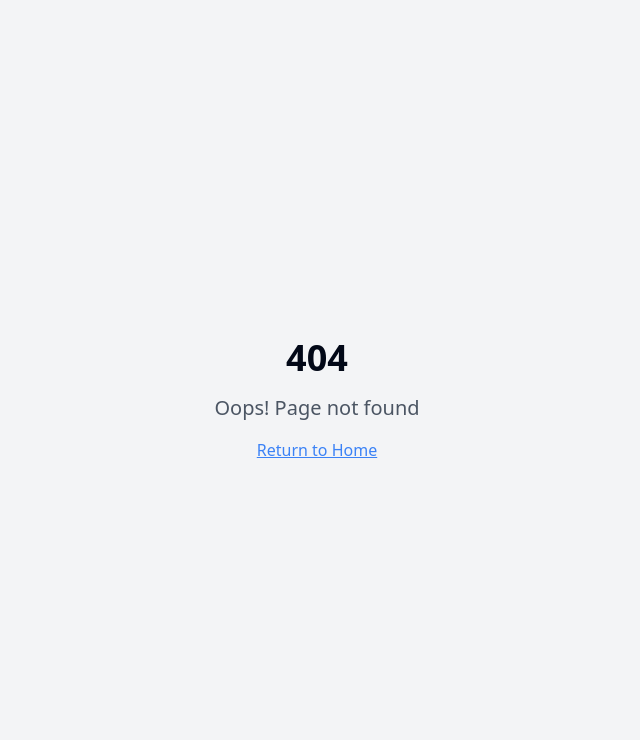
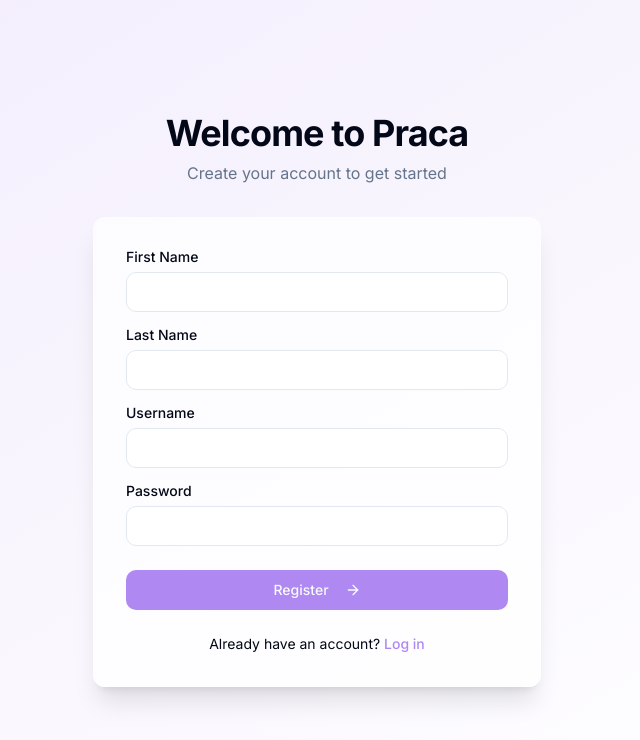
Before and after one commit to apracadev/community-portal, a React (Vite) app: page /register in a window 1280 px wide. Before the commit this address had no page. Shown: the top 740 px of the page, without its empty margins (323-963 px from the left). Built offline with nearby package versions, Linux system fonts and the light colour scheme.

Commit message:
Implement Praca user auth
This commit introduces basic user registration and login functionality for the Praca community platform.  The implementation includes registration and login forms, secure user data storage, and redirects upon successful login.

```diff
--- a/src/App.tsx
+++ b/src/App.tsx
@@ -1,10 +1,12 @@
+
+import { BrowserRouter, Routes, Route, Navigate } from "react-router-dom";
 import { Toaster } from "@/components/ui/toaster";
 import { Toaster as Sonner } from "@/components/ui/sonner";
 import { TooltipProvider } from "@/components/ui/tooltip";
 import { QueryClient, QueryClientProvider } from "@tanstack/react-query";
-import { BrowserRouter, Routes, Route } from "react-router-dom";
-import Index from "./pages/Index";
-import NotFound from "./pages/NotFound";
+import Register from "./pages/Register";
+import Login from "./pages/Login";
+import Home from "./pages/Home";
 
 const queryClient = new QueryClient();
 
@@ -15,9 +17,10 @@ const App = () => (
       <Sonner />
       <BrowserRouter>
         <Routes>
-          <Route path="/" element={<Index />} />
-          {/* ADD ALL CUSTOM ROUTES ABOVE THE CATCH-ALL "*" ROUTE */}
-          <Route path="*" element={<NotFound />} />
+          <Route path="/register" element={<Register />} />
+          <Route path="/login" element={<Login />} />
+          <Route path="/home" element={<Home />} />
+          <Route path="/" element={<Navigate to="/register" replace />} />
         </Routes>
       </BrowserRouter>
     </TooltipProvider>
--- a/src/index.css
+++ b/src/index.css
@@ -1,3 +1,6 @@
+
+@import url('https://fonts.googleapis.com/css2?family=Inter:wght@300;400;500;600;700&display=swap');
+
 @tailwind base;
 @tailwind components;
 @tailwind utilities;
@@ -6,96 +9,75 @@
   :root {
     --background: 0 0% 100%;
     --foreground: 222.2 84% 4.9%;
-
     --card: 0 0% 100%;
     --card-foreground: 222.2 84% 4.9%;
-
     --popover: 0 0% 100%;
     --popover-foreground: 222.2 84% 4.9%;
-
-    --primary: 222.2 47.4% 11.2%;
+    --primary: 262 80% 74%;
     --primary-foreground: 210 40% 98%;
-
     --secondary: 210 40% 96.1%;
     --secondary-foreground: 222.2 47.4% 11.2%;
-
     --muted: 210 40% 96.1%;
     --muted-foreground: 215.4 16.3% 46.9%;
-
-    --accent: 210 40% 96.1%;
+    --accent: 262 80% 96%;
     --accent-foreground: 222.2 47.4% 11.2%;
-
     --destructive: 0 84.2% 60.2%;
     --destructive-foreground: 210 40% 98%;
-
     --border: 214.3 31.8% 91.4%;
     --input: 214.3 31.8% 91.4%;
-    --ring: 222.2 84% 4.9%;
-
-    --radius: 0.5rem;
-
-    --sidebar-background: 0 0% 98%;
-
-    --sidebar-foreground: 240 5.3% 26.1%;
-
-    --sidebar-primary: 240 5.9% 10%;
-
-    --sidebar-primary-foreground: 0 0% 98%;
-
-    --sidebar-accent: 240 4.8% 95.9%;
-
-    --sidebar-accent-foreground: 240 5.9% 10%;
-
-    --sidebar-border: 220 13% 91%;
-
-    --sidebar-ring: 217.2 91.2% 59.8%;
+    --ring: 262 80% 74%;
+    --radius: 0.75rem;
   }
 
-  .dark {
-    --background: 222.2 84% 4.9%;
-    --foreground: 210 40% 98%;
-
-    --card: 222.2 84% 4.9%;
-    --card-foreground: 210 40% 98%;
-
-    --popover: 222.2 84% 4.9%;
-    --popover-foreground: 210 40% 98%;
-
-    --primary: 210 40% 98%;
-    --primary-foreground: 222.2 47.4% 11.2%;
-
-    --secondary: 217.2 32.6% 17.5%;
-    --secondary-foreground: 210 40% 98%;
-
-    --muted: 217.2 32.6% 17.5%;
-    --muted-foreground: 215 20.2% 65.1%;
-
-    --accent: 217.2 32.6% 17.5%;
-    --accent-foreground: 210 40% 98%;
-
-    --destructive: 0 62.8% 30.6%;
-    --destructive-foreground: 210 40% 98%;
-
-    --border: 217.2 32.6% 17.5%;
-    --input: 217.2 32.6% 17.5%;
-    --ring: 212.7 26.8% 83.9%;
-    --sidebar-background: 240 5.9% 10%;
-    --sidebar-foreground: 240 4.8% 95.9%;
-    --sidebar-primary: 224.3 76.3% 48%;
-    --sidebar-primary-foreground: 0 0% 100%;
-    --sidebar-accent: 240 3.7% 15.9%;
-    --sidebar-accent-foreground: 240 4.8% 95.9%;
-    --sidebar-border: 240 3.7% 15.9%;
-    --sidebar-ring: 217.2 91.2% 59.8%;
-  }
-}
-
-@layer base {
   * {
     @apply border-border;
   }
 
   body {
-    @apply bg-background text-foreground;
+    @apply bg-background text-foreground antialiased;
+    font-feature-settings: "ss01", "ss02", "cv01", "cv02", "cv03";
+    font-family: 'Inter', sans-serif;
+  }
+
+  input:-webkit-autofill,
+  input:-webkit-autofill:hover,
+  input:-webkit-autofill:focus {
+    -webkit-text-fill-color: theme('colors.foreground');
+    -webkit-box-shadow: 0 0 0px 1000px theme('colors.background') inset;
+    transition: background-color 5000s ease-in-out 0s;
   }
 }
+
+.glass-form {
+  @apply bg-white/70 backdrop-blur-lg border border-white/20 shadow-xl;
+}
+
+.form-fade-in {
+  animation: formFadeIn 0.5s ease-out forwards;
+}
+
+@keyframes formFadeIn {
+  from {
+    opacity: 0;
+    transform: translateY(10px);
+  }
+  to {
+    opacity: 1;
+    transform: translateY(0);
+  }
+}
+
+.input-fade-in {
+  animation: inputFadeIn 0.3s ease-out forwards;
+}
+
+@keyframes inputFadeIn {
+  from {
+    opacity: 0;
+    transform: translateX(-5px);
+  }
+  to {
+    opacity: 1;
+    transform: translateX(0);
+  }
+}
--- /dev/null
+++ b/src/pages/Home.tsx
@@ -0,0 +1,35 @@
+
+import { Button } from "@/components/ui/button";
+import { useNavigate } from "react-router-dom";
+import { LogOut } from "lucide-react";
+
+const Home = () => {
+  const navigate = useNavigate();
+
+  const handleLogout = () => {
+    // Will implement with Supabase once connected
+    navigate("/login");
+  };
+
+  return (
+    <div className="min-h-screen p-8 bg-gradient-to-br from-accent to-background">
+      <div className="max-w-4xl mx-auto">
+        <div className="flex justify-between items-center mb-8">
+          <h1 className="text-3xl font-bold">Welcome to Praca</h1>
+          <Button variant="outline" onClick={handleLogout}>
+            <LogOut className="mr-2 h-4 w-4" />
+            Logout
+          </Button>
+        </div>
+
+        <div className="glass-form p-8 rounded-xl">
+          <p className="text-lg text-muted-foreground">
+            This is your home page. The platform is ready for you to start building your community!
+          </p>
+        </div>
+      </div>
+    </div>
+  );
+};
+
+export default Home;
--- /dev/null
+++ b/src/pages/Login.tsx
@@ -0,0 +1,122 @@
+
+import { useState } from "react";
+import { useNavigate, Link } from "react-router-dom";
+import { useToast } from "@/hooks/use-toast";
+import { Button } from "@/components/ui/button";
+import { Input } from "@/components/ui/input";
+import { Label } from "@/components/ui/label";
+import { ArrowRight, Loader2 } from "lucide-react";
+
+const Login = () => {
+  const navigate = useNavigate();
+  const { toast } = useToast();
+  const [isLoading, setIsLoading] = useState(false);
+  const [formData, setFormData] = useState({
+    username: "",
+    password: "",
+  });
+
+  const handleSubmit = async (e: React.FormEvent) => {
+    e.preventDefault();
+    setIsLoading(true);
+
+    try {
+      // Will implement with Supabase once connected
+      console.log("Form submitted:", formData);
+
+      toast({
+        title: "Login successful!",
+        description: "Welcome back!",
+      });
+
+      setTimeout(() => {
+        navigate("/home");
+      }, 1000);
+    } catch (error) {
+      toast({
+        variant: "destructive",
+        title: "Login failed",
+        description: "Invalid username or password.",
+      });
+    } finally {
+      setIsLoading(false);
+    }
+  };
+
+  const handleChange = (e: React.ChangeEvent<HTMLInputElement>) => {
+    setFormData((prev) => ({
+      ...prev,
+      [e.target.name]: e.target.value,
+    }));
+  };
+
+  return (
+    <div className="min-h-screen flex items-center justify-center p-4 bg-gradient-to-br from-accent to-background">
+      <div className="w-full max-w-md space-y-8 form-fade-in">
+        <div className="text-center">
+          <h2 className="text-4xl font-bold tracking-tight">Welcome back</h2>
+          <p className="mt-2 text-muted-foreground">
+            Log in to your Praca account
+          </p>
+        </div>
+
+        <form onSubmit={handleSubmit} className="glass-form p-8 rounded-xl space-y-6">
+          <div className="grid gap-4">
+            <div className="grid gap-2">
+              <Label htmlFor="username">Username</Label>
+              <Input
+                id="username"
+                name="username"
+                type="text"
+                required
+                className="input-fade-in"
+                value={formData.username}
+                onChange={handleChange}
+              />
+            </div>
+
+            <div className="grid gap-2">
+              <Label htmlFor="password">Password</Label>
+              <Input
+                id="password"
+                name="password"
+                type="password"
+                required
+                className="input-fade-in"
+                value={formData.password}
+                onChange={handleChange}
+              />
+            </div>
+          </div>
+
+          <Button
+            type="submit"
+            className="w-full"
+            disabled={isLoading}
+          >
+            {isLoading ? (
+              <Loader2 className="mr-2 h-4 w-4 animate-spin" />
+            ) : (
+              <>
+                Log in
+                <ArrowRight className="ml-2 h-4 w-4" />
+              </>
+            )}
+          </Button>
+
+          <div className="text-center text-sm">
+            Don't have an account?{" "}
+            <Link
+              to="/register"
+              className="font-medium text-primary hover:text-primary/80 transition-colors"
+            >
+              Register
+            </Link>
+          </div>
+        </form>
+      </div>
+    </div>
+  );
+};
+
+export default Login;
--- /dev/null
+++ b/src/pages/Register.tsx
@@ -0,0 +1,150 @@
+
+import { useState } from "react";
+import { useNavigate, Link } from "react-router-dom";
+import { useToast } from "@/hooks/use-toast";
+import { Button } from "@/components/ui/button";
+import { Input } from "@/components/ui/input";
+import { Label } from "@/components/ui/label";
+import { ArrowRight, Loader2 } from "lucide-react";
+
+const Register = () => {
+  const navigate = useNavigate();
+  const { toast } = useToast();
+  const [isLoading, setIsLoading] = useState(false);
+  const [formData, setFormData] = useState({
+    firstName: "",
+    lastName: "",
+    username: "",
+    password: "",
+  });
+
+  const handleSubmit = async (e: React.FormEvent) => {
+    e.preventDefault();
+    setIsLoading(true);
+
+    try {
+      // Will implement with Supabase once connected
+      console.log("Form submitted:", formData);
+
+      toast({
+        title: "Registration successful!",
+        description: "Redirecting you to login...",
+      });
+
+      setTimeout(() => {
+        navigate("/login");
+      }, 2000);
+    } catch (error) {
+      toast({
+        variant: "destructive",
+        title: "Registration failed",
+        description: "Please try again later.",
+      });
+    } finally {
+      setIsLoading(false);
+    }
+  };
+
+  const handleChange = (e: React.ChangeEvent<HTMLInputElement>) => {
+    setFormData((prev) => ({
+      ...prev,
+      [e.target.name]: e.target.value,
+    }));
+  };
+
+  return (
+    <div className="min-h-screen flex items-center justify-center p-4 bg-gradient-to-br from-accent to-background">
+      <div className="w-full max-w-md space-y-8 form-fade-in">
+        <div className="text-center">
+          <h2 className="text-4xl font-bold tracking-tight">Welcome to Praca</h2>
+          <p className="mt-2 text-muted-foreground">
+            Create your account to get started
+          </p>
+        </div>
+
+        <form onSubmit={handleSubmit} className="glass-form p-8 rounded-xl space-y-6">
+          <div className="grid gap-4">
+            <div className="grid gap-2">
+              <Label htmlFor="firstName">First Name</Label>
+              <Input
+                id="firstName"
+                name="firstName"
+                type="text"
+                required
+                className="input-fade-in"
+                value={formData.firstName}
+                onChange={handleChange}
+              />
+            </div>
+
+            <div className="grid gap-2">
+              <Label htmlFor="lastName">Last Name</Label>
+              <Input
+                id="lastName"
+                name="lastName"
+                type="text"
+                required
+                className="input-fade-in"
+                value={formData.lastName}
+                onChange={handleChange}
+              />
+            </div>
+
+            <div className="grid gap-2">
+              <Label htmlFor="username">Username</Label>
+              <Input
+                id="username"
+                name="username"
+                type="text"
+                required
+                className="input-fade-in"
+                value={formData.username}
+                onChange={handleChange}
+              />
+            </div>
+
+            <div className="grid gap-2">
+              <Label htmlFor="password">Password</Label>
+              <Input
+                id="password"
+                name="password"
+                type="password"
+                required
+                className="input-fade-in"
+                value={formData.password}
+                onChange={handleChange}
+              />
+            </div>
+          </div>
+
+          <Button
+            type="submit"
+            className="w-full"
+            disabled={isLoading}
+          >
+            {isLoading ? (
+              <Loader2 className="mr-2 h-4 w-4 animate-spin" />
+            ) : (
+              <>
+                Register
+                <ArrowRight className="ml-2 h-4 w-4" />
+              </>
+            )}
+          </Button>
+
+          <div className="text-center text-sm">
+            Already have an account?{" "}
+            <Link
+              to="/login"
+              className="font-medium text-primary hover:text-primary/80 transition-colors"
+            >
+              Log in
+            </Link>
+          </div>
+        </form>
+      </div>
+    </div>
+  );
+};
+
+export default Register;
```
